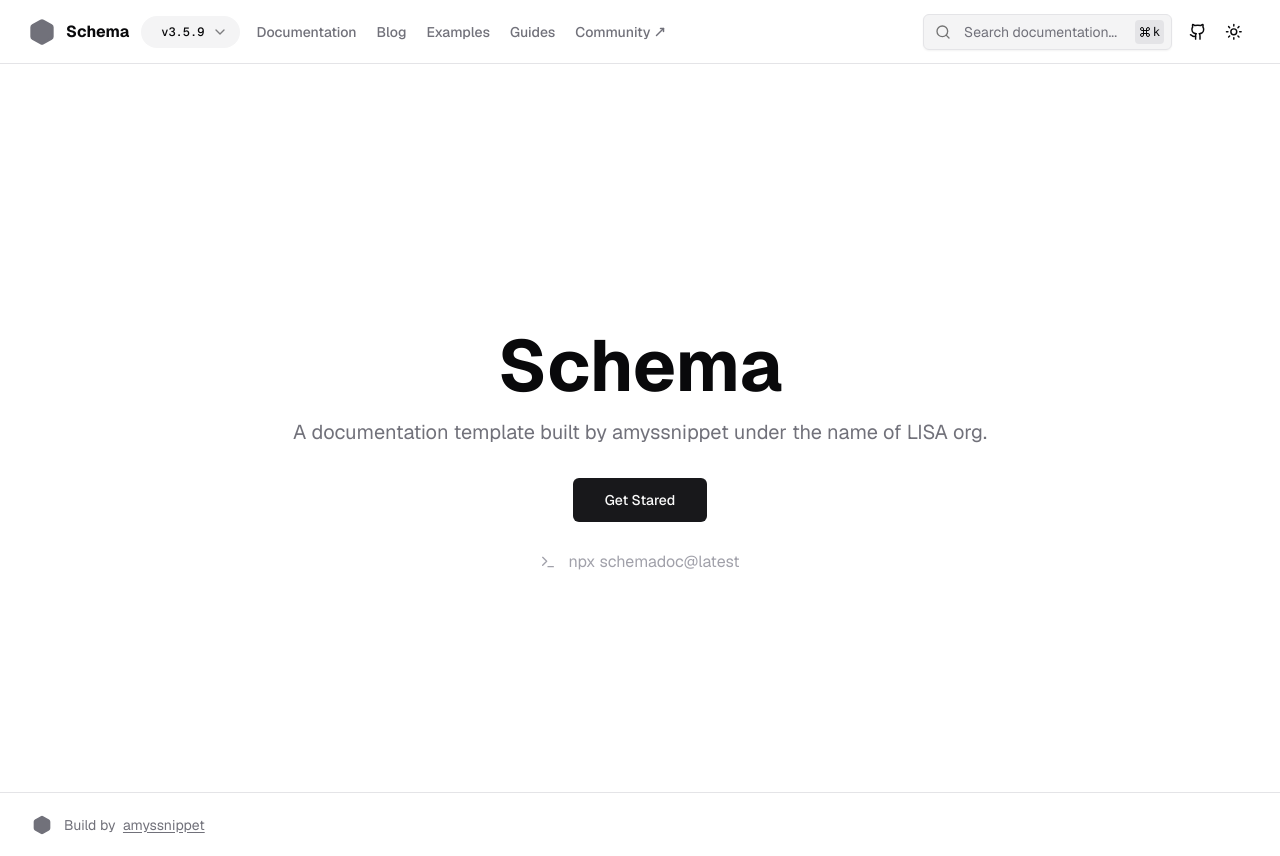
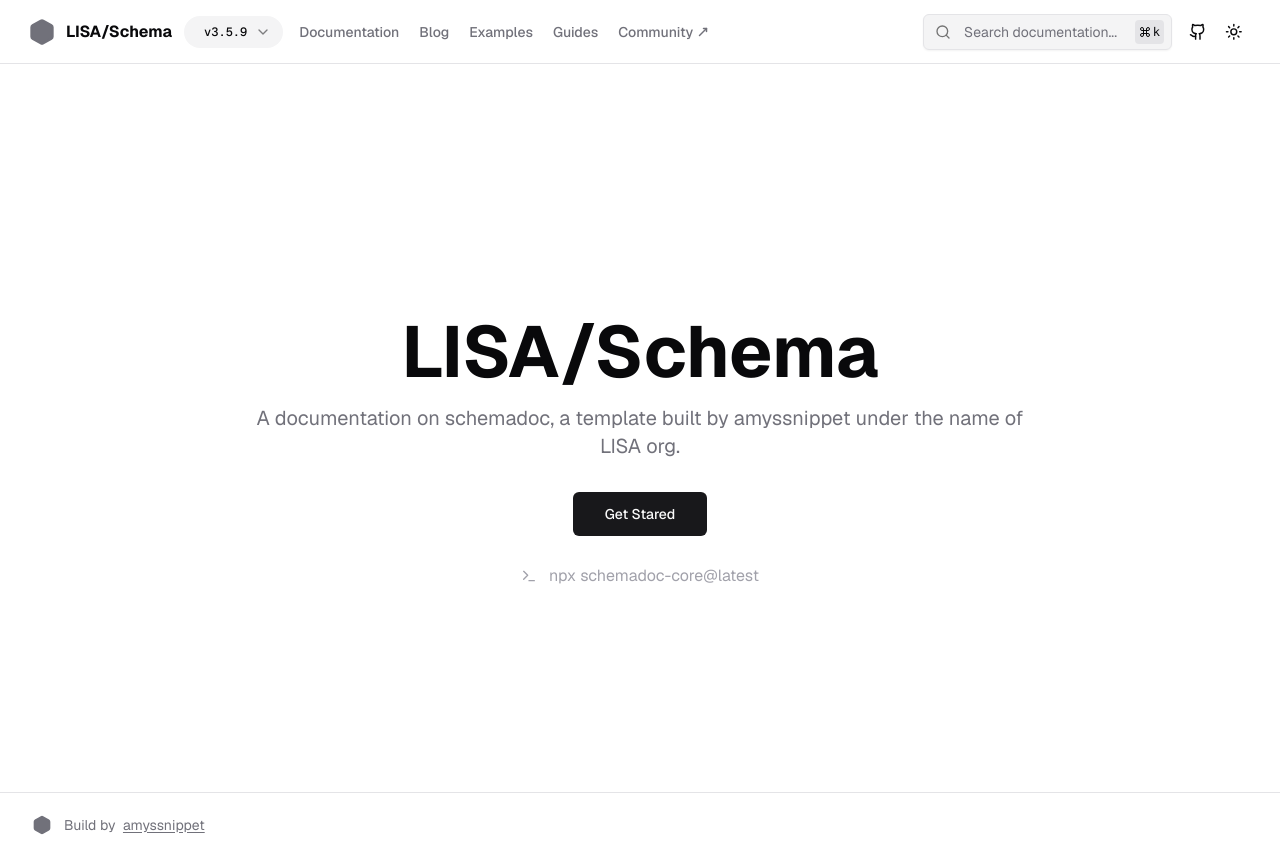
Before and after one commit to bradcn/schemadocv2, a Next.js app: page / in a window 1280 px wide. Built offline with nearby package versions, Linux system fonts and the light colour scheme.

Commit message:
Update schema.config.ts

```diff
--- a/schema.config.ts
+++ b/schema.config.ts
@@ -1,9 +1,9 @@
 export const DATA = {
-  siteName: "Schema",
-  siteDescription: "A documentation template built by amyssnippet under the name of LISA org.",
-  siteUrl: "https://schema-versioned.vercel.app/",
+  siteName: "LISA/Schema",
+  siteDescription: "A documentation on schemadoc, a template built by amyssnippet under the name of LISA org.",
+  siteUrl: "https://schemadoc.vercel.app/",
   githubUrl: "https://github.com/lisaorg/schema-versioned",
-  terminalCommand: "npx schemadoc@latest",
+  terminalCommand: "npx schemadoc-core@latest",
   authorName: "amyssnippet",
   authorUrl: "https://github.com/amyssnippet",
 };
```
